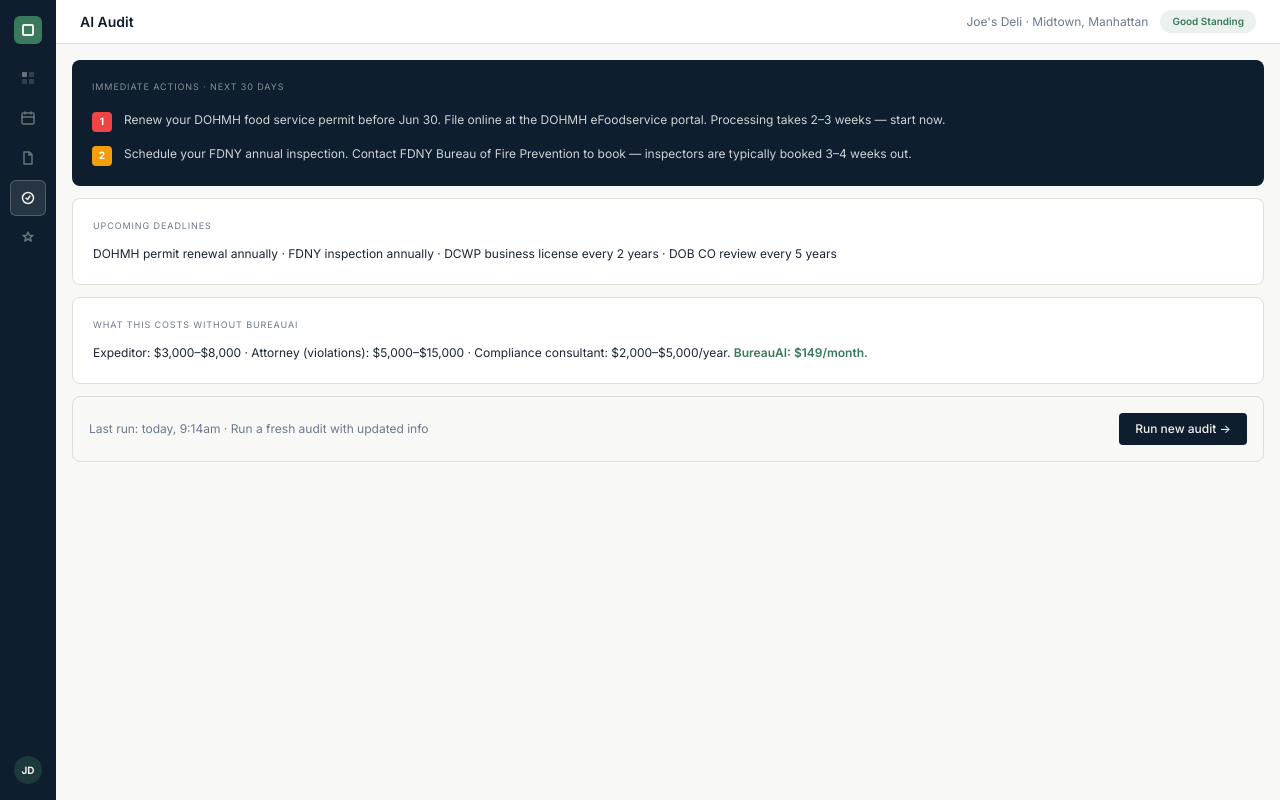
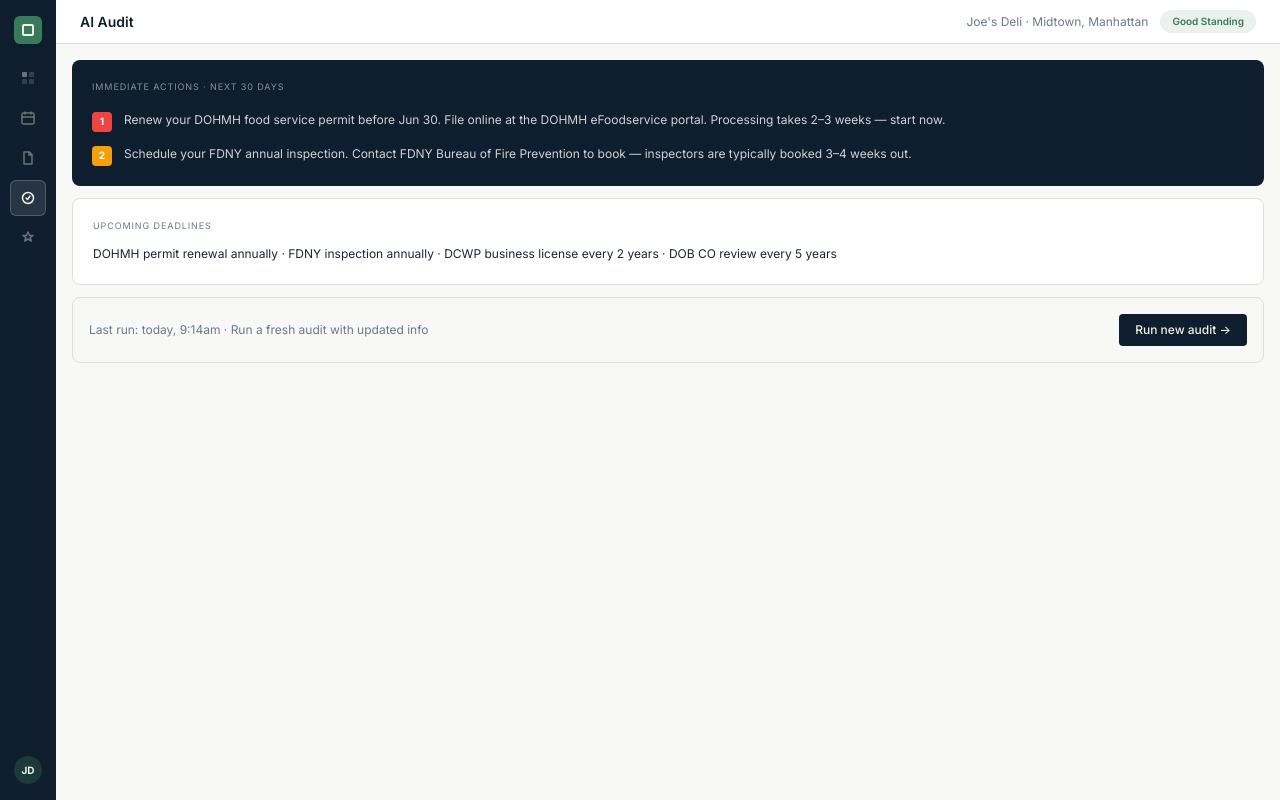
Before and after one commit to Ruelkey123/BureauAI, a Next.js app: page /dashboard in a window 1280 px wide. Both pictures are taken after a click on the button 28 px from the left and 198 px from the top of the page. Built offline with nearby package versions, Linux system fonts and the light colour scheme.

Commit message:
fix: remove cost comparison panel from audit tab

```diff
--- a/app/dashboard/_components/Audit.tsx
+++ b/app/dashboard/_components/Audit.tsx
@@ -39,15 +39,7 @@ export default function Audit() {
         </p>
       </div>
 
-      <div className="bg-white border border-bureau-border rounded-lg p-5">
-        <div className="text-[9px] text-bureau-muted uppercase tracking-widest mb-3">What This Costs Without BureauAI</div>
-        <p className="text-xs text-bureau-text leading-relaxed">
-          Expeditor: $3,000–$8,000 · Attorney (violations): $5,000–$15,000 · Compliance consultant: $2,000–$5,000/year.{' '}
-          <span className="text-green font-semibold">BureauAI: $149/month.</span>
-        </p>
-      </div>
-
-      <div className="bg-[#f8f8f6] border border-bureau-border rounded-lg p-4 flex items-center justify-between">
+<div className="bg-[#f8f8f6] border border-bureau-border rounded-lg p-4 flex items-center justify-between">
         <div className="text-xs text-bureau-muted">Last run: today, 9:14am · Run a fresh audit with updated info</div>
         <Link
           href="/audit"
```
